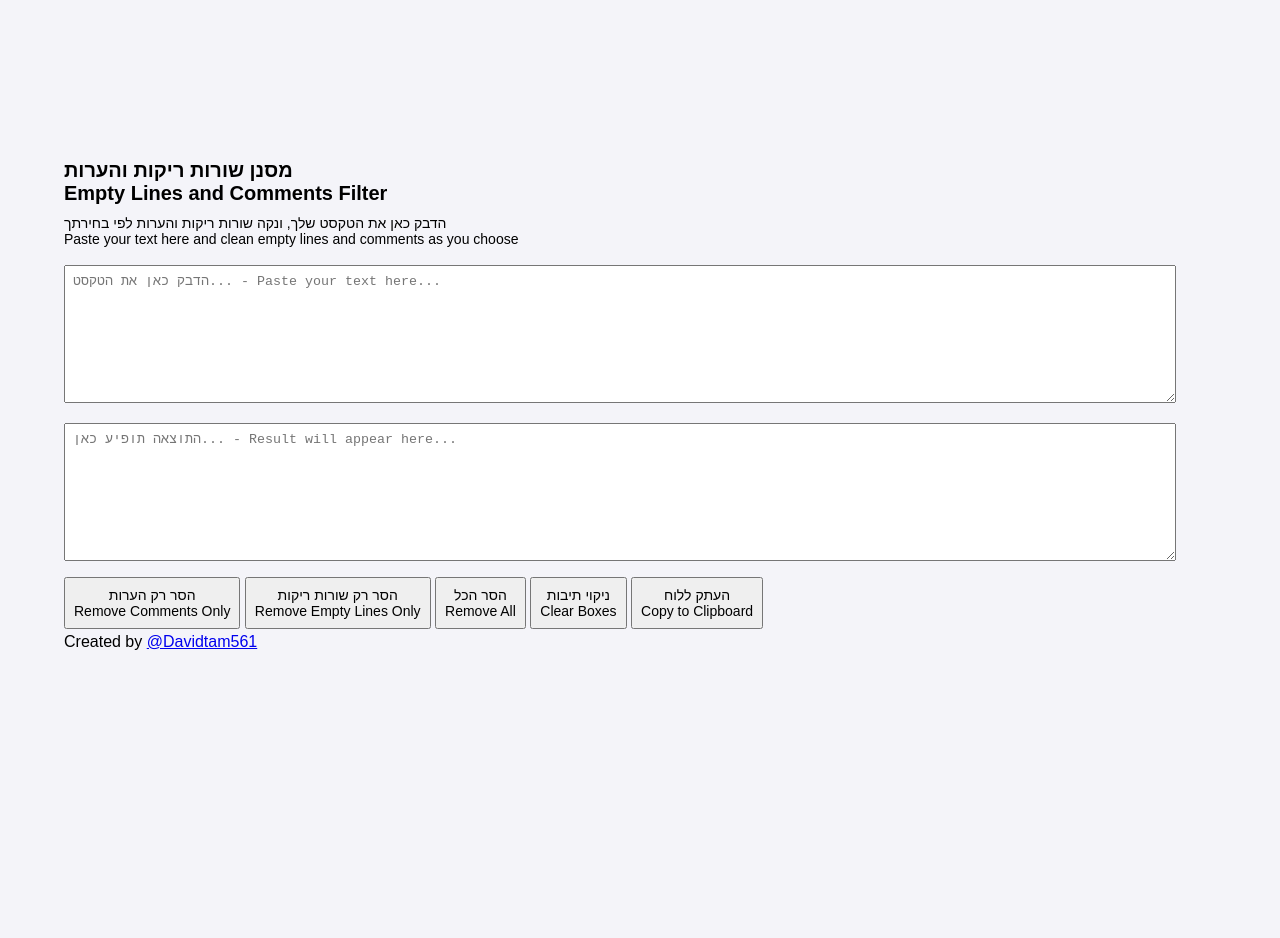
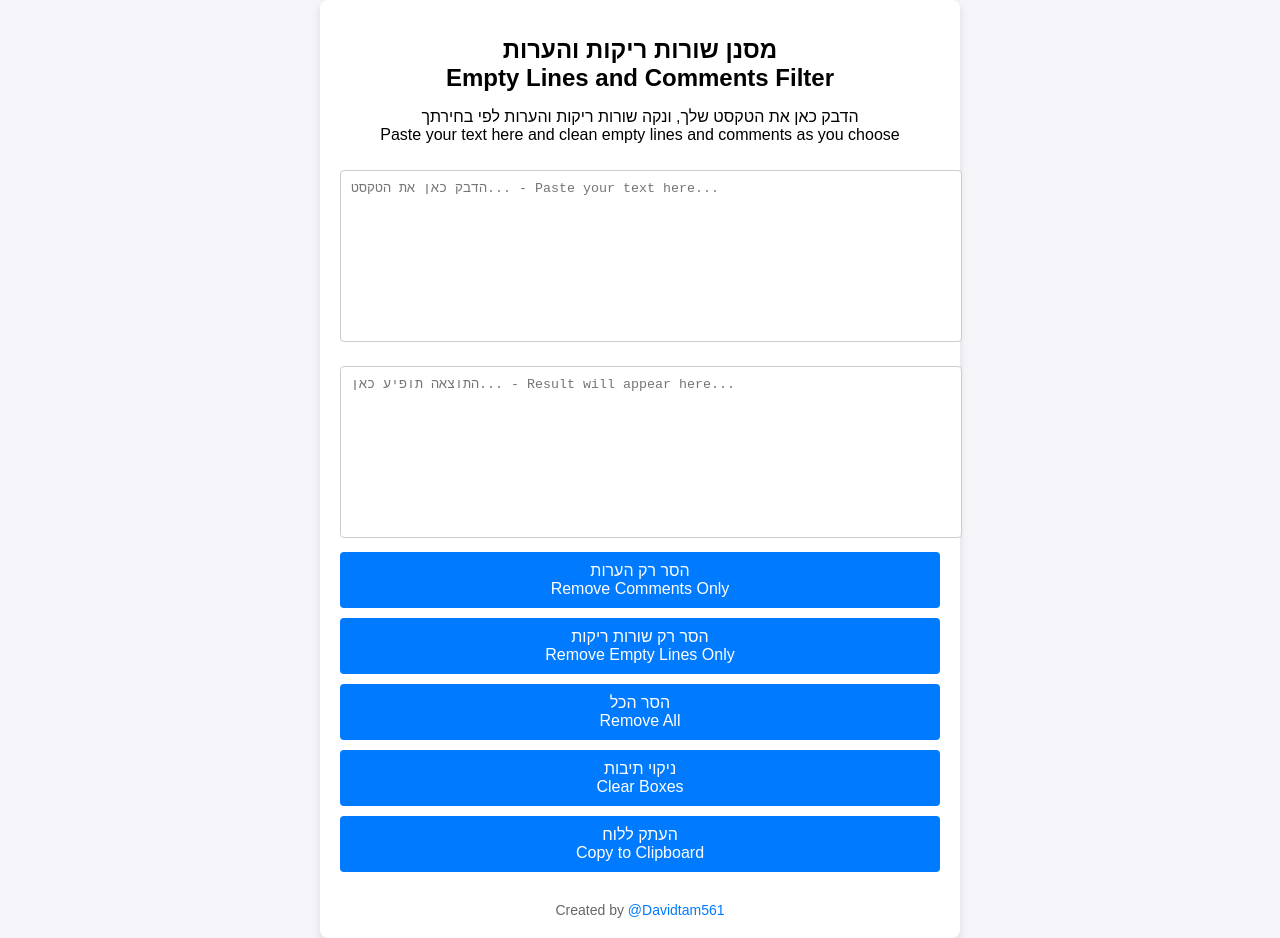
Before and after one commit to DevByAi/ClearCode, a plain HTML site: page index.html in a window 1280 px wide. Before the commit the page ends 800 px from the top, so only its background shows below. Drawn offline with Linux system fonts and the light colour scheme.

Commit message:
Update index.html

```diff
--- a/index.html
+++ b/index.html
@@ -16,66 +16,67 @@
       background-color: #f4f4f9;
     }
     .container {
-        max-width: 100%;    /* שינוי מ-600px ל-100% */
-        width: 90%;
-        padding: 15px;      /* הקטנת ריפוד */
-        margin: 10px;
+      max-width: 600px;
+      width: 90%;
+      padding: 20px;
+      background-color: #ffffff;
+      box-shadow: 0 4px 8px rgba(0, 0, 0, 0.1);
+      border-radius: 8px;
+    }
+    h1 {
+      font-size: 24px;
+      text-align: center;
+    }
+    p {
+      text-align: center;
+      font-size: 16px;
+    }
+    textarea {
+      width: 100%;
+      height: 150px;
+      margin: 10px 0;
+      padding: 10px;
+      border-radius: 4px;
+      border: 1px solid #ccc;
+      resize: none;
+    }
+    .button-group {
+      display: flex;
+      flex-direction: column;
+      gap: 10px;
+    }
+    .button-group button {
+      padding: 10px;
+      font-size: 16px;
+      color: #ffffff;
+      background-color: #007bff;
+      border: none;
+      border-radius: 4px;
+      cursor: pointer;
+    }
+    .button-group button:hover {
+      background-color: #0056b3;
+    }
+    .credits {
+        margin-top: 30px;
+        width: 100%;
+        text-align: center;
+        font-size: 14px;
+        color: #666;
+    }
+    .credits a {
+        color: #007bff;
+        text-decoration: none;
+    }
+    .credits a:hover {
+        text-decoration: underline;
     }
 
-    h1 {
-        font-size: 20px;    /* הקטנת גודל כותרת */
-        margin: 10px 0;
-    }
-
-    p {
-        font-size: 14px;    /* הקטנת גודל טקסט */
-        margin: 10px 0;
-    }
-
-    textarea {
-        width: 95%;        /* הקטנה קלה מ-100% */
-        height: 120px;     /* הקטנת גובה */
-        margin: 8px 0;
-        padding: 8px;
-    }
-
-    .button-group {
-        gap: 8px;          /* הקטנת מרווח בין כפתורים */
-    }
-
-    .button-group button {
-        padding: 8px;
-        font-size: 14px;   /* הקטנת גודל טקסט בכפתורים */
-        margin: 4px 0;
-    }
-
-    /* עדכון media query למובייל */
-    @media only screen and (max-width: 430px) {  /* התאמה לאייפון 15 פרו ודומים */
+    /* התאמה למובייל עם אותו עיצוב */
+    @media only screen and (max-width: 600px) {
         .container {
             width: 95%;
-            padding: 10px;
-        }
-
-        h1 {
-            font-size: 18px;
-        }
-
-        p {
-            font-size: 13px;
-        }
-
-        textarea {
-            height: 100px;
-        }
-
-        .button-group button {
-            font-size: 13px;
-            padding: 6px;
-        }
-
-        .credits {
-            font-size: 12px;
-            margin-top: 20px;
+            margin: 10px;
         }
     }
 </style>
```
